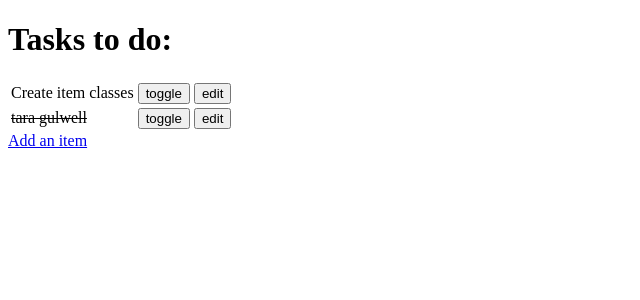
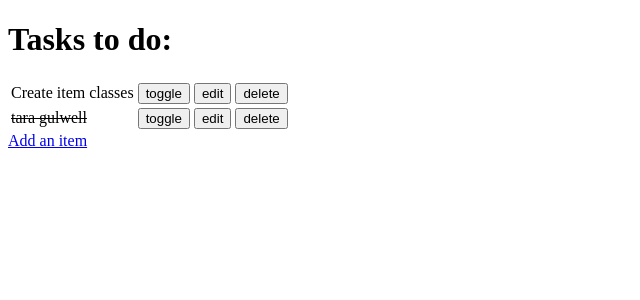
Before and after one commit to TaraRhoseyn/boutique_ado, a Django app: page / in a window 1280 px wide. Shown: the top 300 px of the page, without its empty margins (0-640 px from the left). Run offline with Django 3.2, Linux system fonts and the light colour scheme; data comes from the database, SQL or seed files in the repository; both versions use the stored data as it was after the commit.

Commit message:
Add ability to delete items

```diff
--- a/boutique_ado/urls.py
+++ b/boutique_ado/urls.py
@@ -28,5 +28,6 @@ urlpatterns = [
     # the <> is how data moves from links or forms into
     # templates and into views which expect it as a param
     path('edit/<item_id>', views.edit_item, name='edit'),
-    path('toggle/<item_id>', views.toggle_item, name='toggle')
+    path('toggle/<item_id>', views.toggle_item, name='toggle'),
+    path('delete/<item_id>', views.delete_item, name='delete')
 ]
--- a/todo/templates/todo/todo_list.html
+++ b/todo/templates/todo/todo_list.html
@@ -29,6 +29,11 @@
                             <button>edit</button>
                         </a>
                     </td>
+                    <td>
+                        <a href="/delete/{{ item.id }}">
+                            <button>delete</button>
+                        </a>
+                    </td>
                 </tr>
             {% empty %}
                 <tr><td>You have nothing to do.</td></tr>
--- a/todo/views.py
+++ b/todo/views.py
@@ -53,3 +53,9 @@ def toggle_item(request, item_id):
     item.done = not item.done
     item.save()
     return redirect('get_todo_list')
+
+
+def delete_item(request, item_id):
+    item = get_object_or_404(Item, id=item_id)
+    item.delete()
+    return redirect('get_todo_list')
```
Also changed, not shown: db.sqlite3.
